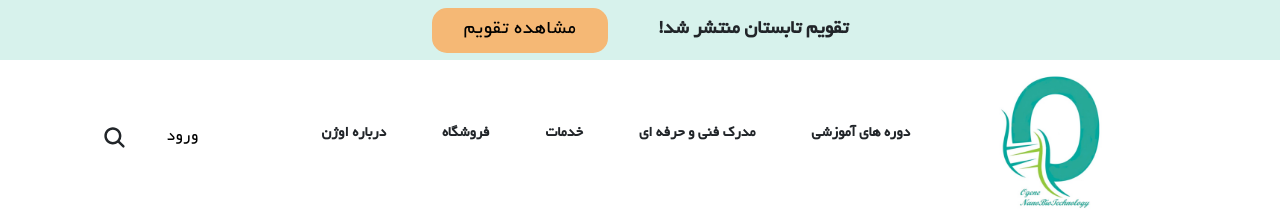
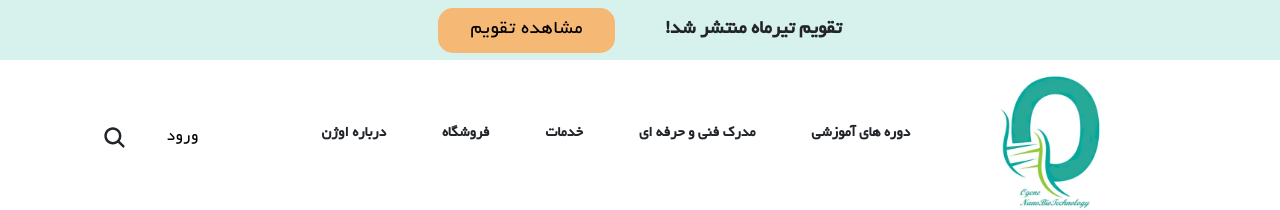
Before and after one commit to armanasadian83/ogeneFrontEnd, a React (Create React App) app: page / in a window 1280 px wide. Shown: the top 210 px of the page. Built offline with nearby package versions, Linux system fonts and the light colour scheme; no server answers.

Commit message:
calender file changed

```diff
--- a/src/Components/CalenderHome/calenderBar.js
+++ b/src/Components/CalenderHome/calenderBar.js
@@ -5,15 +5,15 @@ const CalenderBar = () => {
 
     const handleDownload = () => {
         const link = document.createElement("a");
-        link.href = "/WinterCalender.pdf"; // file path in public folder
-        link.download = "/WinterCalender.pdf";
+        link.href = "/tirmah calender.pdf"; // file path in public folder
+        link.download = "/tirmah calender.pdf";
         link.click();
     }
 
     return (
         <>
         <div className="w-100 calenderBar d-flex align-items-center justify-content-center">
-                <p>تقویم تابستان منتشر شد!</p>
+                <p>تقویم تیرماه منتشر شد!</p>
                 <Button onClick={handleDownload}>مشاهده تقویم</Button>
         </div>
         </>
```
Also changed, not shown: 2 other files (tests, documents, lock files or other folders).
